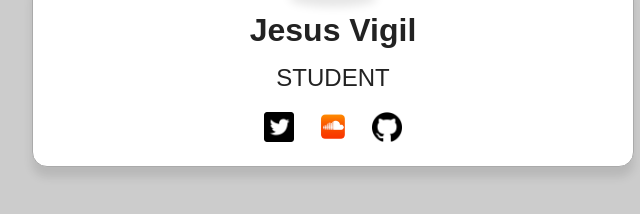
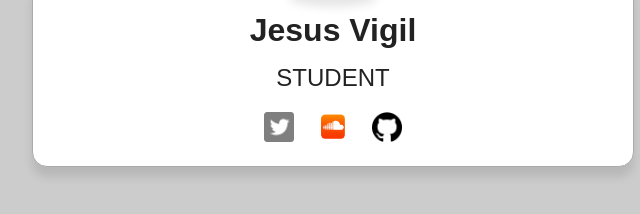
Before and after one commit to vigiljes/mi349_card, a plain HTML site: page index.html in a window 1280 px wide. In both pictures the pointer is over the picture 585 px from the left and 249 px from the top of the page. Shown: the part 122-336 px from the top of the page, 307-947 px from the left. Drawn offline with Linux system fonts and the light colour scheme.

Commit message:
riggghttt

```diff
--- a/style.css
+++ b/style.css
@@ -46,3 +46,8 @@ h2{
     display: inline-block;
     padding: 20px 10px;
 }
+
+.contacts li a img:hover{
+    opacity: 0.5;
+    transition: opacity ease-in-out 0.2s;
+}
```
